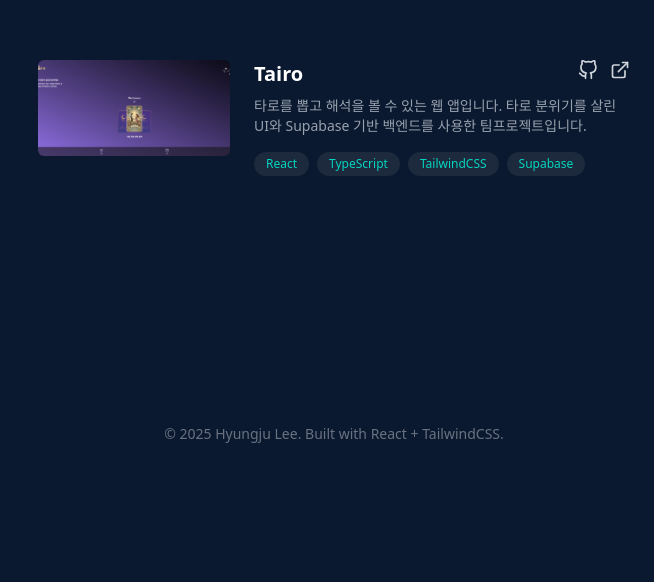
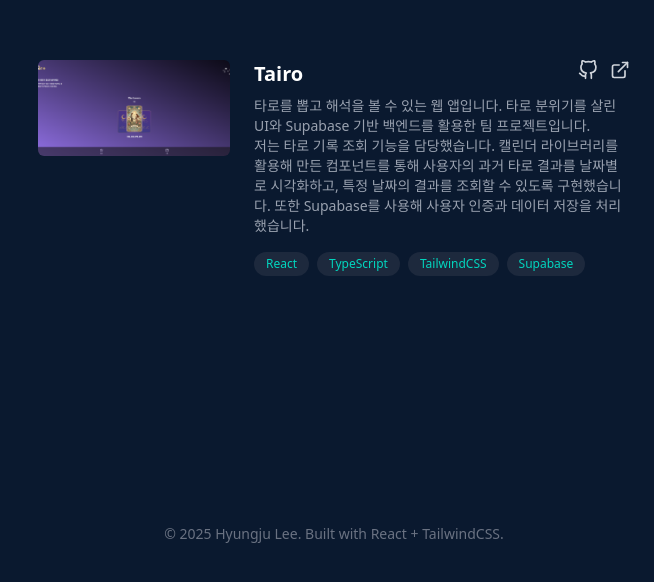
Before and after one commit to dlgudwn94/my-portfolio, a React (Vite) app in the folder my-portfolio/: page / in a window 1280 px wide. Shown: the part 1192-1774 px from the top of the page, without its empty margins (626-1280 px from the left). Before the commit the page ends 1708 px from the top, so only its background shows below. Built offline with nearby package versions, Linux system fonts and the light colour scheme.

Commit message:
[Modify]: project data 수정

```diff
--- a/my-portfolio/src/data/projects.ts
+++ b/my-portfolio/src/data/projects.ts
@@ -1,7 +1,7 @@
 export const projects = [
   {
     title: "Tairo",
-    description: "타로를 뽑고 해석을 볼 수 있는 웹 앱입니다. 타로 분위기를 살린 UI와 Supabase 기반 백엔드를 사용한 팀프로젝트입니다.",
+    description: "타로를 뽑고 해석을 볼 수 있는 웹 앱입니다. 타로 분위기를 살린 UI와 Supabase 기반 백엔드를 활용한 팀 프로젝트입니다.\n 저는 타로 기록 조회 기능을 담당했습니다. 캘린더 라이브러리를 활용해 만든 컴포넌트를 통해 사용자의 과거 타로 결과를 날짜별로 시각화하고, 특정 날짜의 결과를 조회할 수 있도록 구현했습니다. 또한 Supabase를 사용해 사용자 인증과 데이터 저장을 처리했습니다.",
     tech: ["React", "TypeScript", "TailwindCSS", "Supabase"],
     github: "https://github.com/FRONTENDBOOTCAMP-12th/Hard-working-6th",
     live: "https://tairo.vercel.app/",
```
